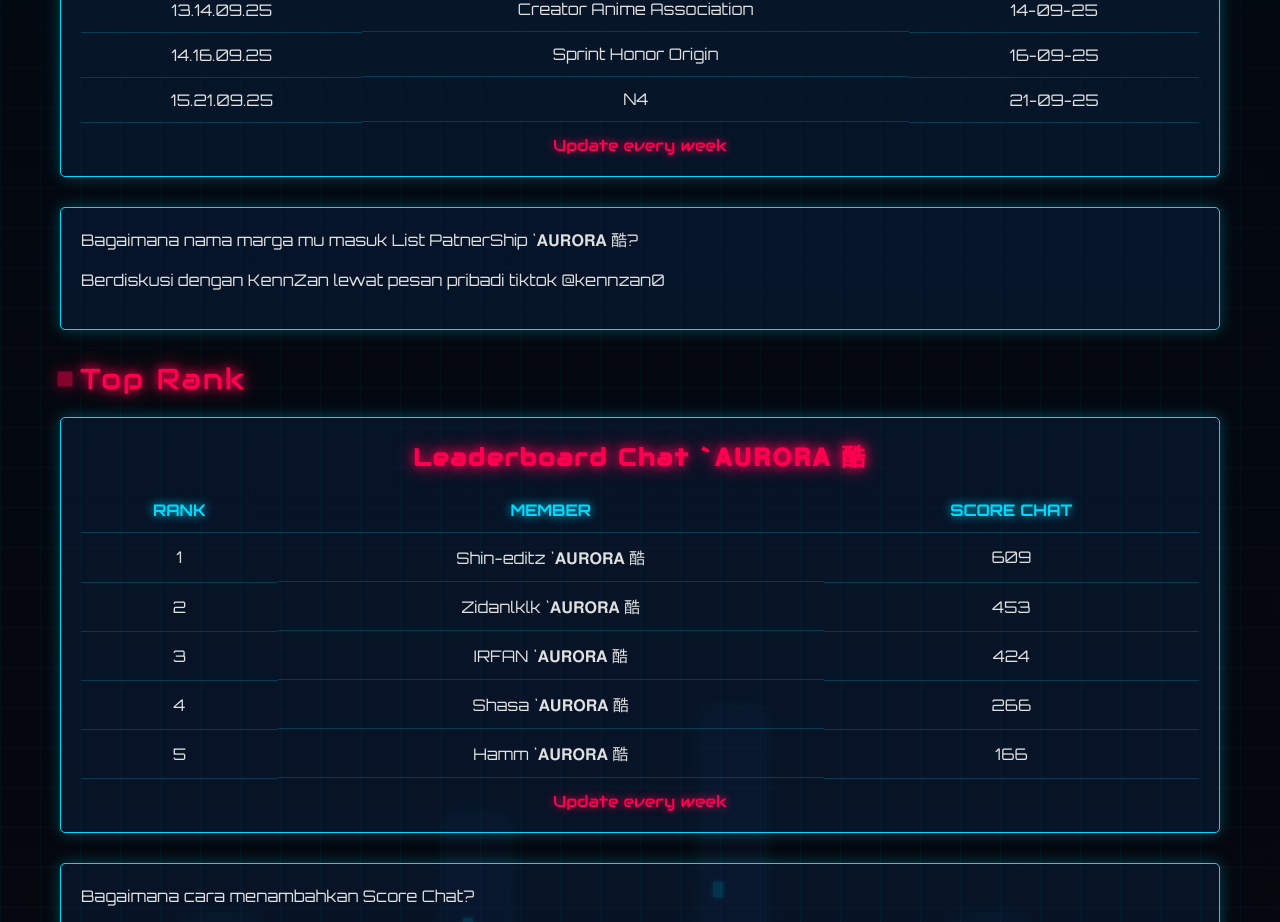
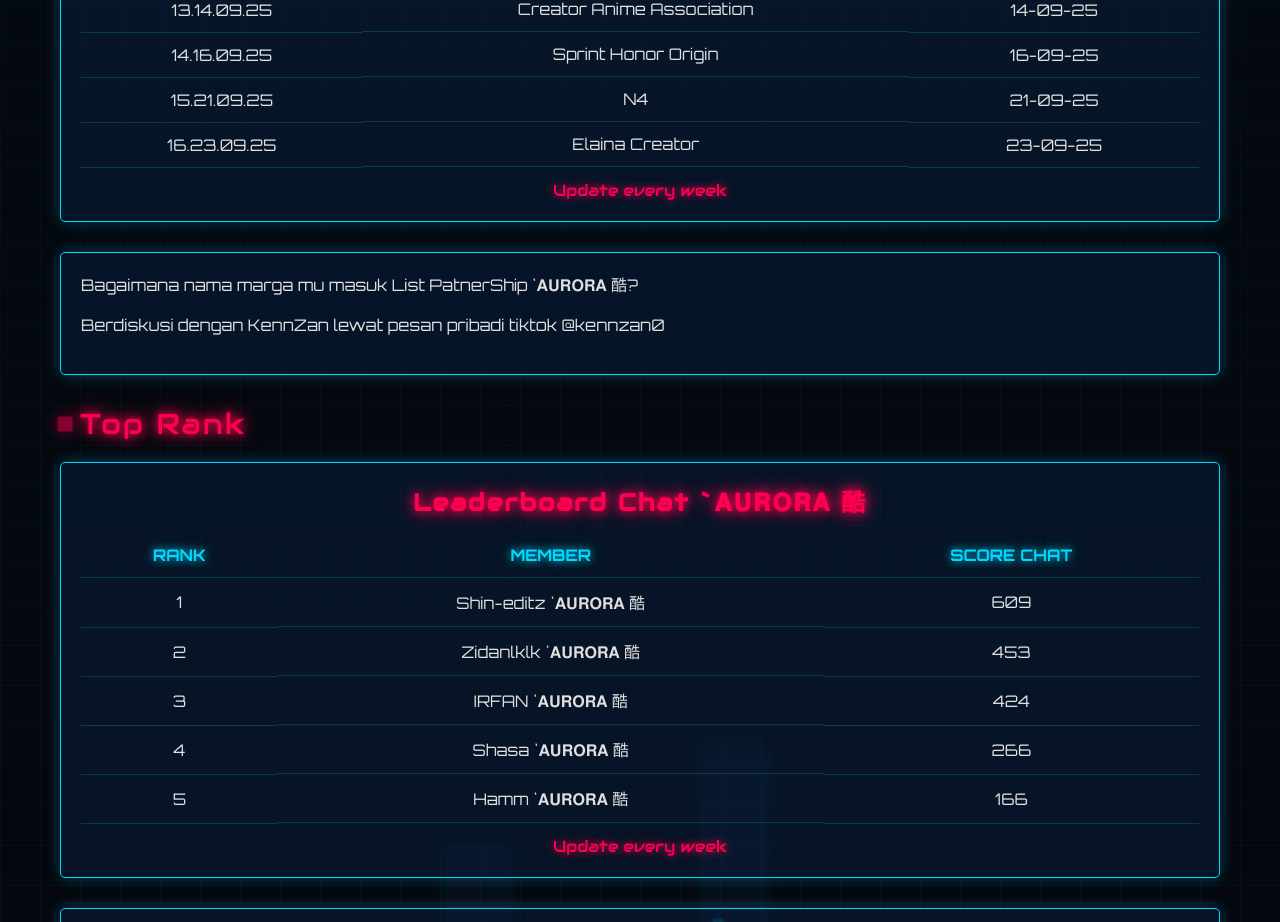
Before and after one commit to kennzan0/AuroraRISE-, a plain HTML site: page index.html in a window 1280 px wide. Shown: the part 3320-4242 px from the top of the page. Drawn offline with Linux system fonts and the light colour scheme; animation ran at ten frames a second.

Commit message:
Add files via upload

```diff
--- a/index.html
+++ b/index.html
@@ -1884,6 +1884,10 @@ body.light-mode .cyber-toggle {
             <td>N4</td>
             <td>21-09-25</td>
         </tr>
+             <td>16.23.09.25</td>
+            <td>Elaina Creator</td>
+            <td>23-09-25</td>
+        </tr>
    </table>
     <p class="leaderboard-update">Update every week</p>
 </div>
```
